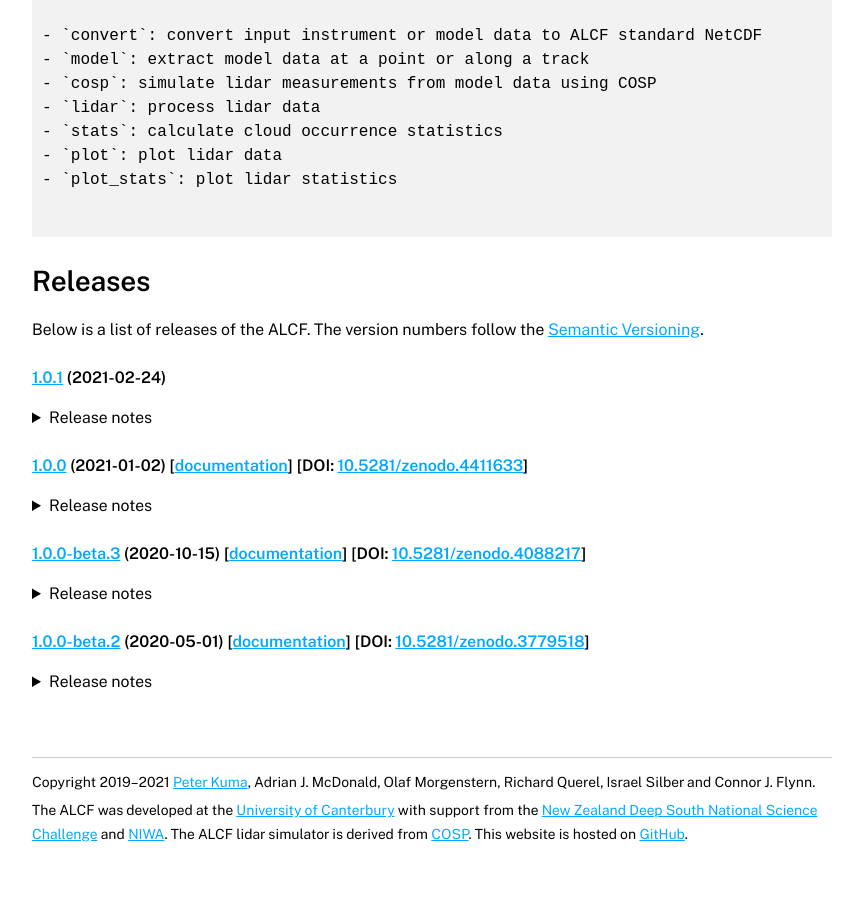
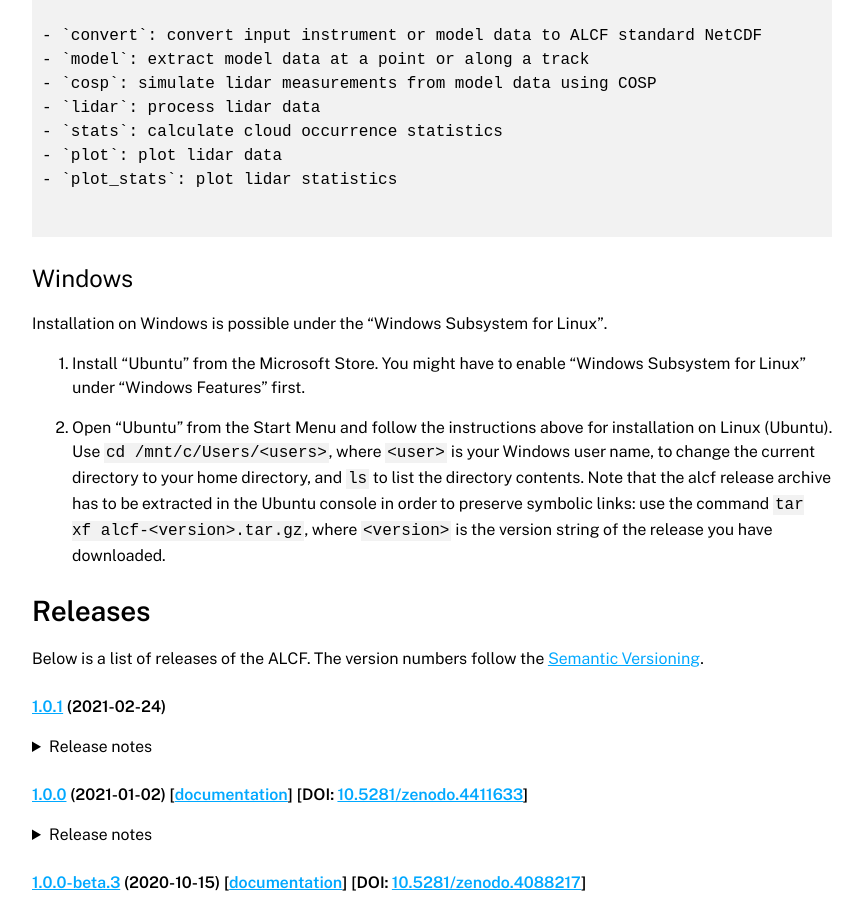
Before and after one commit to alcf-lidar/alcf-lidar.github.io, a Jekyll site: the page built from installation/index.md, in a window 1280 px wide and 900 px high, scrolled down 2109 px. Shown: the whole window, without its empty margins (208-1071 px from the left). Built offline with Jekyll 4.4.1, drawn with Linux system fonts in a browser that asks for light colours; some of the changed text lies outside the part shown.

Commit message:
Installation on Windows

````diff
--- a/_includes/installation.md
+++ b/_includes/installation.md
@@ -2,8 +2,7 @@
 ## Installation
 
 The ALCF is written in Python and Fortran. Installation on Linux is recommended.
-Installation on other operating systems may be possible and planned in the
-future, but is not described here at the moment.
+Installation on Windows is possible under the "Windows Subsystem for Linux".
 
 ### Linux
 
@@ -83,6 +82,21 @@ should output:
 {% include cmd_main.md %}
 ```
 
+### Windows
+
+Installation on Windows is possible under the "Windows Subsystem for Linux".
+
+1. Install "Ubuntu" from the Microsoft Store. You might have to enable
+"Windows Subsystem for Linux" under "Windows Features" first.
+
+2. Open "Ubuntu" from the Start Menu and follow the instructions above for
+installation on Linux (Ubuntu). Use `cd /mnt/c/Users/<users>`, where `<user>`
+is your Windows user name, to change the current directory to your home
+directory, and `ls` to list the directory contents. Note that the alcf
+release archive has to be extracted in the Ubuntu console in order to preserve
+symbolic links: use the command `tar xf alcf-<version>.tar.gz`, where
+`<version>` is the version string of the release you have downloaded.
+
 ## Releases
 
 Below is a list of releases of the ALCF. The version numbers follow
````
